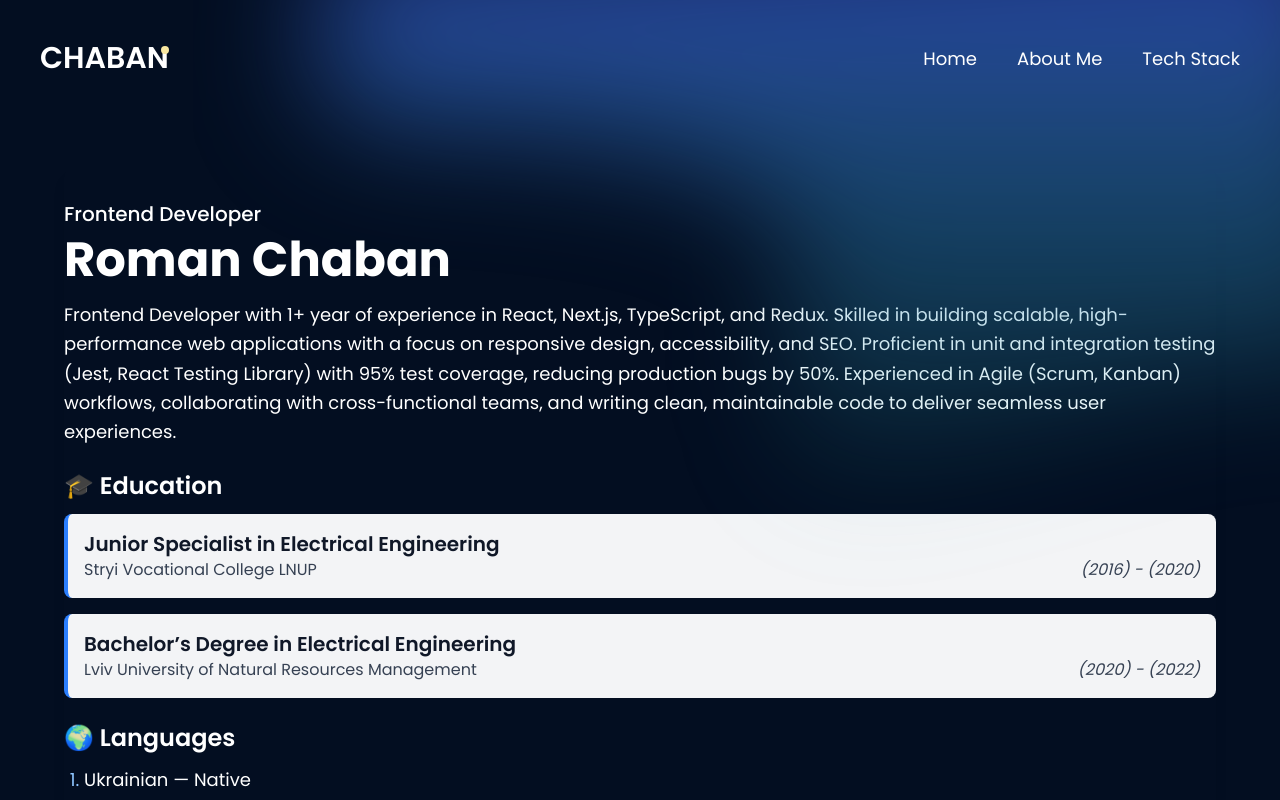
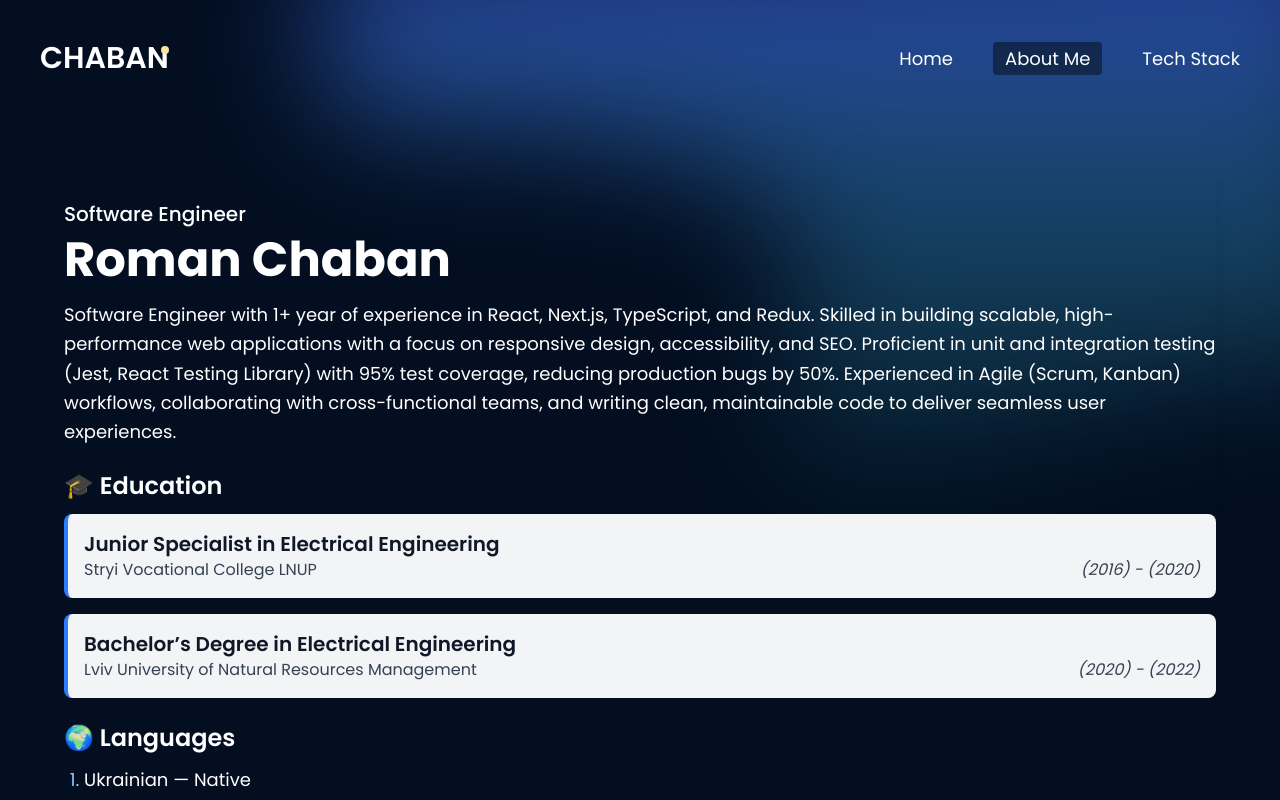
Before and after one commit to Roman-Chaban/Frontend_Dev, a Next.js app: page /about in a window 1280 px wide. Shown: the top 800 px of the page. Built offline with nearby package versions, Linux system fonts and the light colour scheme.

Commit message:
Fixed styles bugs, fixed any components logic, etc.

```diff
--- a/src/features/AboutInformation/data/about-list.ts
+++ b/src/features/AboutInformation/data/about-list.ts
@@ -3,9 +3,9 @@ import { AboutListItems } from "../types/about-list";
 const aboutListItems: AboutListItems = [
    {
       id: 1,
-      role: "Frontend Developer",
+      role: "Software Engineer",
       fullName: "Roman Chaban",
-      about: "Frontend Developer with 1+ year of experience in React, Next.js, TypeScript, and Redux. Skilled in building scalable, high-performance web applications with a focus on responsive design, accessibility, and SEO. Proficient in unit and integration testing (Jest, React Testing Library) with 95% test coverage, reducing production bugs by 50%. Experienced in Agile (Scrum, Kanban) workflows, collaborating with cross-functional teams, and writing clean, maintainable code to deliver seamless user experiences.",
+      about: "Software Engineer with 1+ year of experience in React, Next.js, TypeScript, and Redux. Skilled in building scalable, high-performance web applications with a focus on responsive design, accessibility, and SEO. Proficient in unit and integration testing (Jest, React Testing Library) with 95% test coverage, reducing production bugs by 50%. Experienced in Agile (Scrum, Kanban) workflows, collaborating with cross-functional teams, and writing clean, maintainable code to deliver seamless user experiences.",
       languages: [
          {
             id: 1,
@@ -33,6 +33,10 @@ const aboutListItems: AboutListItems = [
             Algorithms", CodeWars 4(ky)
          `,
          },
+         {
+            id: 3,
+            course: "SmallTalk English Speaking Level Test",
+         },
       ],
       education: [
          {
--- a/src/features/AboutInformation/AboutInformation.tsx
+++ b/src/features/AboutInformation/ui/AboutInformation.tsx
@@ -1,6 +1,6 @@
 import { type FC } from "react";
 
-import { aboutListItems } from "./data/about-list";
+import { aboutListItems } from "../data/about-list";
 
 const AboutInformation: FC = () => {
    return (
@@ -9,7 +9,7 @@ const AboutInformation: FC = () => {
             {aboutListItems.map((item) => (
                <div
                   key={item.id}
-                  className='mb-12 rounded-xl py-8 shadow-lg transition hover:shadow-xl'
+                  className='mb-12 rounded-xl py-8 shadow-lg transition hover:shadow-xl max-[86.25rem]:px-0'
                >
                   <div className='mb-6'>
                      <span className='block text-xl font-medium'>
--- a/src/pages/about.tsx
+++ b/src/pages/about.tsx
@@ -1,6 +1,6 @@
 import Head from "next/head";
 
-import { AboutInformation } from "@/features/AboutInformation/AboutInformation";
+import { AboutInformation } from "@/features/AboutInformation/ui/AboutInformation";
 
 export default function AboutPage() {
    return (
--- a/src/widgets/Header/ui/Header.tsx
+++ b/src/widgets/Header/ui/Header.tsx
@@ -1,4 +1,5 @@
 import { FC, useEffect, useState } from "react";
+import { useRouter } from "next/router";
 
 import Image from "next/image";
 
@@ -9,6 +10,7 @@ import { BurgerMenu } from "../../../features/Burger/Burger";
 
 export const Header: FC = () => {
    const [isMenuOpen, setIsMenuOpen] = useState<boolean>(false);
+   const router = useRouter();
 
    const handleToggleMenu = () => {
       setIsMenuOpen((prevState) => !prevState);
@@ -28,8 +30,20 @@ export const Header: FC = () => {
       };
    }, [isMenuOpen]);
 
+   useEffect(() => {
+      const handleRouteChange = () => {
+         setIsMenuOpen(false);
+      };
+
+      router.events.on("routeChangeStart", handleRouteChange);
+
+      return () => {
+         router.events.off("routeChangeStart", handleRouteChange);
+      };
+   }, [router.events]);
+
    return (
-      <header className='relative z-10 col-span-12 h-full w-full'>
+      <header className='relative col-span-12 h-full w-full'>
          <div className='relative mx-auto flex w-full max-w-[96.875rem] items-center justify-between px-30 pt-10 pb-23 max-[90.0625rem]:px-18 max-[86.25rem]:px-10 max-[30.8125rem]:px-5'>
             <HeaderLogo />
             <HeaderNav />
--- a/src/widgets/Header/ui/HeaderNav.tsx
+++ b/src/widgets/Header/ui/HeaderNav.tsx
@@ -2,25 +2,37 @@ import { type FC } from "react";
 
 import Link from "next/link";
 
-import { motion } from "framer-motion";
+import { useRouter } from "next/router";
 
 import { headerNav } from "../data/nav";
 
+import { motion } from "framer-motion";
+
 export const HeaderNav: FC = () => {
+   const { pathname } = useRouter();
+
    return (
       <nav className='relative z-50 max-w-fit max-[62rem]:hidden'>
          <ul className='flex w-full items-center gap-10'>
-            {headerNav.map((item) => (
+            {headerNav.map((item) => {
+               const isActive = pathname === item.href;
+               return (
                   <motion.li
                      key={item.id}
                      whileHover={{ scale: 1.1, y: -3 }}
                      transition={{ type: "spring", stiffness: 300 }}
                   >
-                  <Link href={item.href} className='text-[1.125rem] text-white'>
+                     <Link
+                        href={item.href}
+                        className={`text-[1.125rem] text-white ${
+                           isActive ? "bg-skills rounded px-3 py-1" : ""
+                        }`}
+                     >
                         {item.label}
                      </Link>
                   </motion.li>
-            ))}
+               );
+            })}
          </ul>
       </nav>
    );
--- a/src/widgets/Hero/data/hero-about.ts
+++ b/src/widgets/Hero/data/hero-about.ts
@@ -14,7 +14,7 @@ const heroAboutList: HeroAboutListItems = [
    {
       id: 3,
       title: "Role",
-      subtitle: "Frontend Developer",
+      subtitle: "Software Engineer",
    },
 ];
 
--- a/src/widgets/Hero/data/hero-info.ts
+++ b/src/widgets/Hero/data/hero-info.ts
@@ -3,9 +3,9 @@ import { HeroInformationItems } from "../types/hero-info";
 const heroInformationItems: HeroInformationItems = [
    {
       id: 1,
-      role: "Frontend Developer",
+      role: "Software Engineer",
       fullname: "Roman Chaban",
-      about: "Frontend Developer with 1+ year of experience in React, Next.js, TypeScript, and Redux. Skilled in building scalable, high-performance web applications with a focus on responsive design, accessibility, and SEO. Proficient in unit and integration testing (Jest, React Testing Library) with 95% test coverage, reducing production bugs by 50%. Experienced in Agile (Scrum, Kanban) workflows, collaborating with cross-functional teams, and writing clean, maintainable code to deliver seamless user experiences.",
+      about: "Software Engineer with 1+ year of experience in React, Next.js, TypeScript, and Redux. Skilled in building scalable, high-performance web applications with a focus on responsive design, accessibility, and SEO. Proficient in unit and integration testing (Jest, React Testing Library) with 95% test coverage, reducing production bugs by 50%. Experienced in Agile (Scrum, Kanban) workflows, collaborating with cross-functional teams, and writing clean, maintainable code to deliver seamless user experiences.",
    },
 ];
 
--- a/src/widgets/Hero/ui/HeroAbout.tsx
+++ b/src/widgets/Hero/ui/HeroAbout.tsx
@@ -9,7 +9,7 @@ export const HeroAbout: FC = () => {
             {heroAboutList.map((item) => (
                <li
                   key={item.id}
-                  className='flex flex-col items-end gap-3 max-[86.25rem]:items-start max-[62rem]:items-end max-[51.5rem]:items-start'
+                  className='flex flex-col items-start gap-3 max-[86.25rem]:items-start max-[62rem]:items-end max-[51.5rem]:items-start'
                >
                   <span className='text-2xl max-[86.25rem]:text-xl max-[51.5rem]:min-h-[3.3rem] max-[37rem]:text-2xl'>
                      {item.title}
--- a/src/widgets/Hero/ui/HeroInformation.tsx
+++ b/src/widgets/Hero/ui/HeroInformation.tsx
@@ -3,6 +3,7 @@ import { Fragment, type FC } from "react";
 import { ArrowIcon } from "@/shared/ui/ArrowIcon";
 
 import { heroInformationItems } from "../data/hero-info";
+import Link from "next/link";
 
 export const HeroInformation: FC = () => {
    return (
@@ -19,7 +20,9 @@ export const HeroInformation: FC = () => {
                   {item.about}
                </p>
                <button className='text-logo-after flex w-full max-w-fit items-center gap-24 pt-15 text-start text-[1.25rem]'>
-                  Le&apos;ts talk <ArrowIcon />
+                  <Link className="flex items-center gap-5" href={"https://t.me/romanchaban"} target='_blank'>
+                     Le&apos;ts talk <ArrowIcon />
+                  </Link>
                </button>
             </Fragment>
          ))}
--- a/src/widgets/Portfolio/ui/Portfolio.tsx
+++ b/src/widgets/Portfolio/ui/Portfolio.tsx
@@ -9,6 +9,9 @@ export const Portfolio: FC = () => {
    return (
       <section className='relative w-full'>
          <div className='mx-auto my-16 px-30 max-[90.0625rem]:px-18 max-[86.25rem]:px-10 max-[30.8125rem]:px-5'>
+            <h2 className='text-7xl font-semibold max-[90rem]:text-6xl max-[26.5625rem]:text-4xl'>
+               My Portfolio:
+            </h2>
             <div className='bg-skills grid w-full grid-cols-3 gap-10 rounded-md p-10 max-[75rem]:grid-cols-2 max-[48.125rem]:grid-cols-1'>
                {portfolioProjects.map((project) => (
                   <div
```
Also changed, not shown: src/features/Burger/Burger.tsx (+5 -2 lines), src/features/TechStack/TechStack.tsx (+10 -10 lines). Lines whose indentation alone changed are shown as unchanged.
